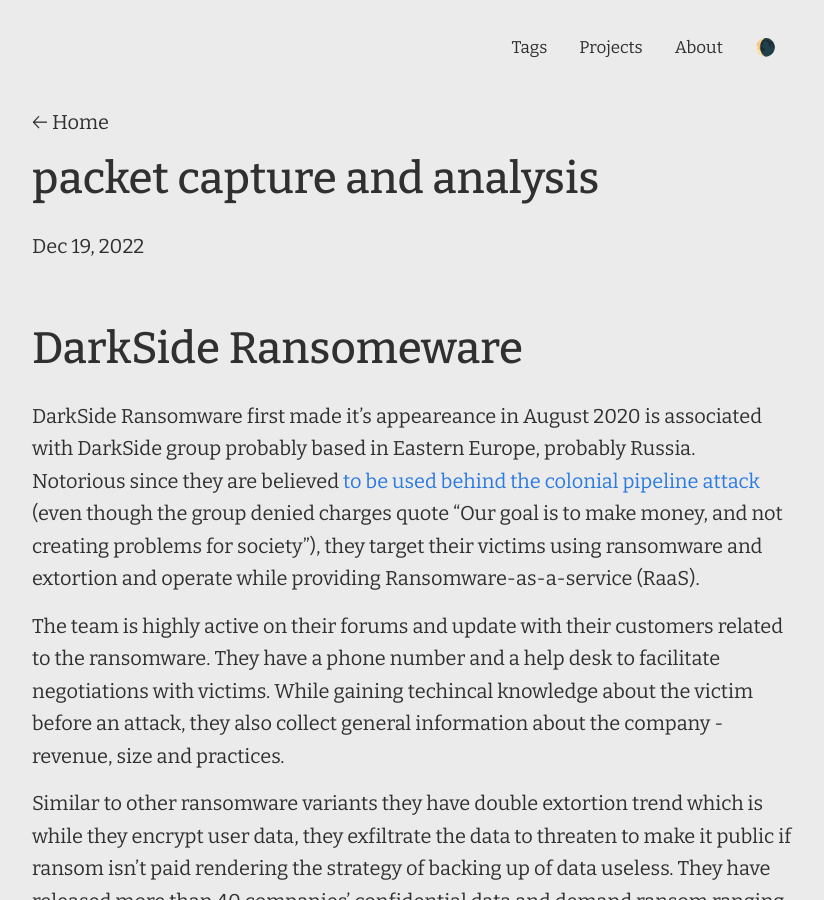
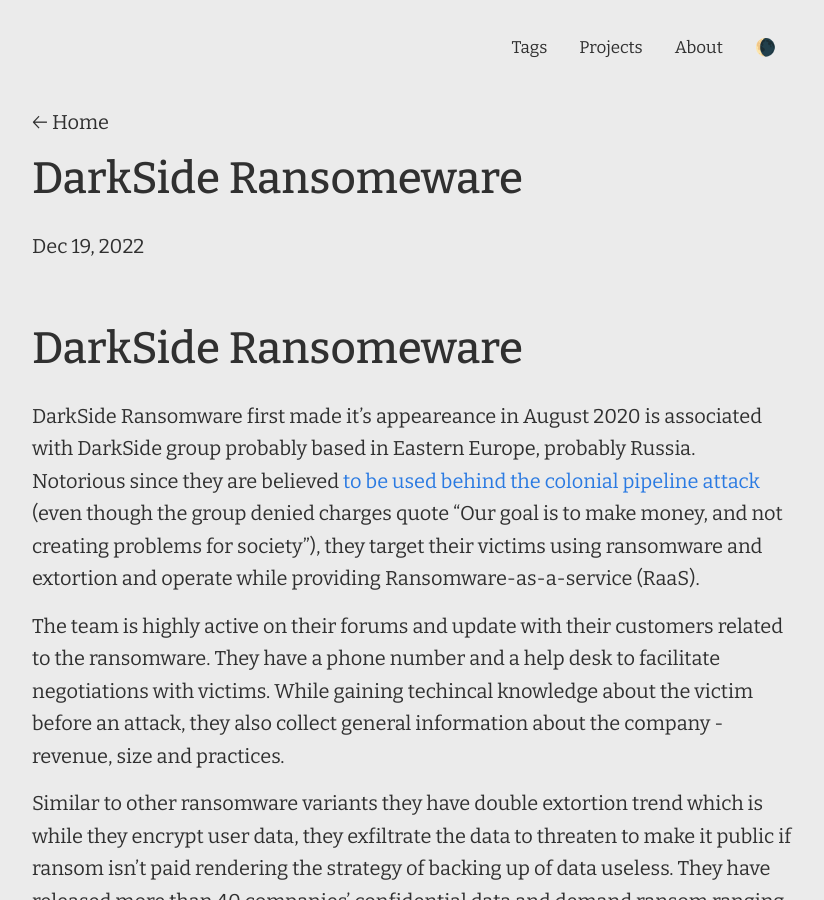
Before and after one commit to pruthvirajbhat/website-portfolio-old-uno, a Jekyll site: the page built from _posts/2022/12Dec/2022-12-19-darkside-ransomeware.md, in a window 1280 px wide and 900 px high. Shown: the whole window, without its empty margins (228-1052 px from the left). Built offline with Jekyll 4.4.1, drawn with Linux system fonts in a browser that asks for light colours.

Commit message:
darkside raas v1.1

```diff
--- a/_posts/2022/12Dec/2022-12-19-darkside-ransomeware.md
+++ b/_posts/2022/12Dec/2022-12-19-darkside-ransomeware.md
@@ -1,8 +1,8 @@
 ---
 layout: post
-title: packet capture and analysis
-subtitle: learning more about packet contents
-tags: [Network]
+title: DarkSide Ransomeware
+subtitle: report write-up on darkside ransomware
+tags: [write-up]
 odate: 19-12-2022
 pdate: 29-12-2022
 ---
```
